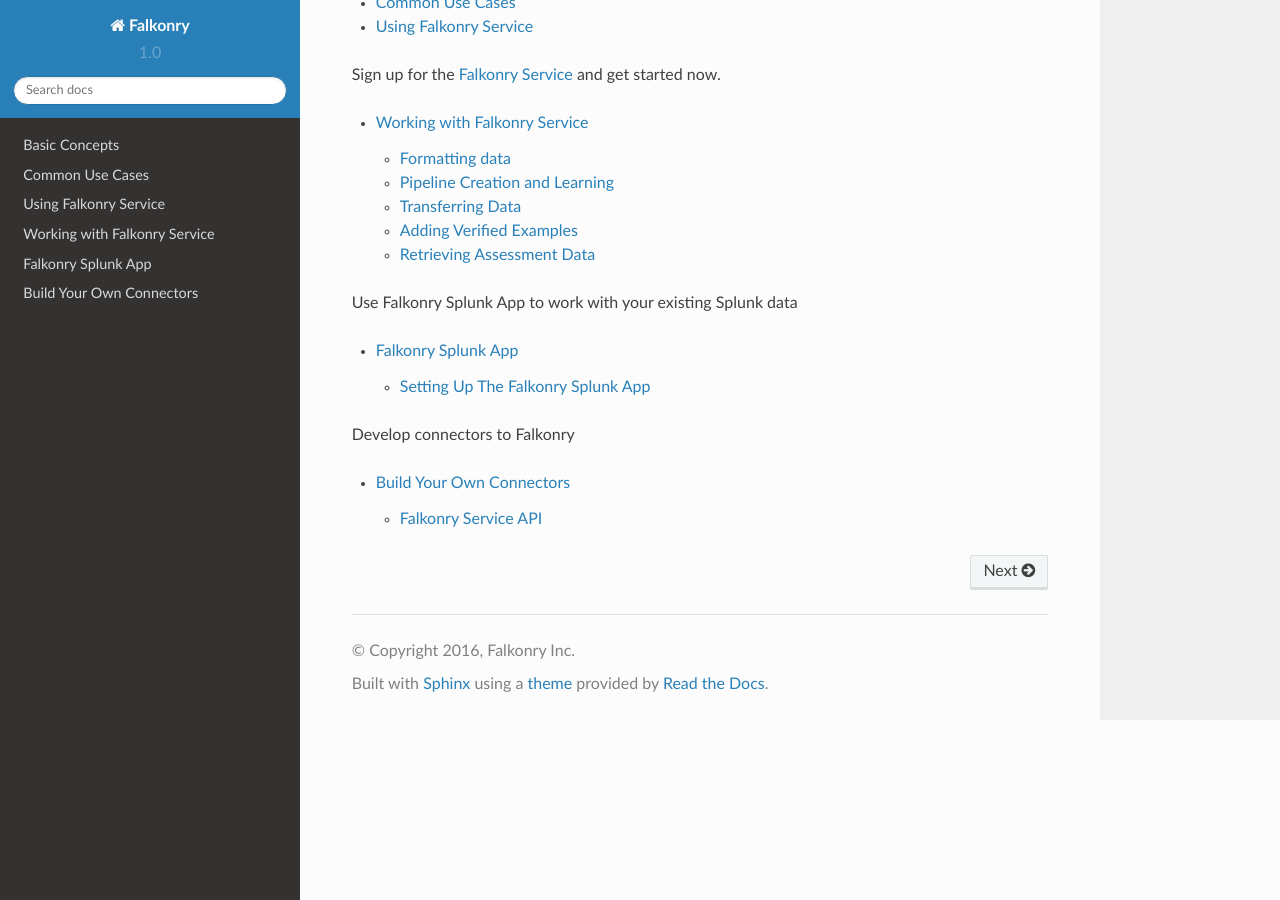
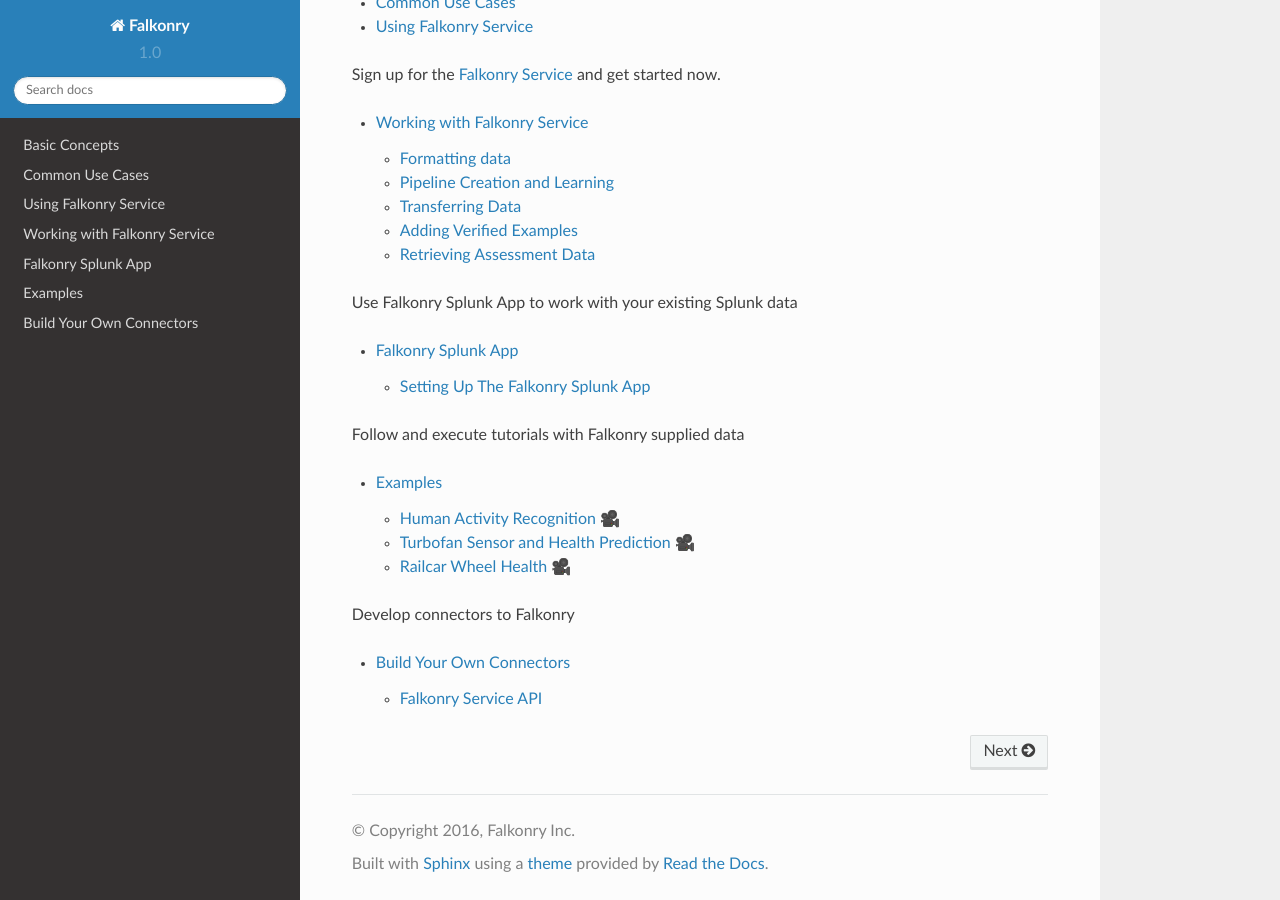
Before and after one commit to suhas-mehta/support, a Sphinx documentation site: the page built from docs/index.rst, in a window 1280 px wide and 900 px high, scrolled down 577 px. Built offline with Sphinx 7.4.7 and the Read the Docs theme 2.0.0, drawn with Linux system fonts in a browser that asks for light colours.

Commit message:
Added tutorials

```diff
--- a/docs/index.rst
+++ b/docs/index.rst
@@ -22,25 +22,32 @@
 
    concepts
    usecases
-   using/index.rst
+   using/index
 
 Sign up for the `Falkonry Service <https://falkonry.io/signup>`_ and get started now.
 
 .. toctree::
    :maxdepth: 2
 
-   basic/index.rst
+   basic/index
 
 Use Falkonry Splunk App to work with your existing Splunk data
 
 .. toctree::
    :maxdepth: 2
 
-   splunk_app/index.rst
+   splunk_app/index
+
+Follow and  execute tutorials with Falkonry supplied data
+
+.. toctree::
+  :maxdepth: 2
+
+  tutorial/index
 
 Develop connectors to Falkonry
 
 .. toctree::
    :maxdepth: 2
 
-   connector/index.rst
+   connector/index
```
Also changed, not shown: docs/tutorial/human1.rst (added, +43 -0 lines), docs/tutorial/index.rst (added, +13 -0 lines), docs/tutorial/turbo.rst (added, +48 -0 lines), docs/tutorial/wheel.rst (added, +42 -0 lines).
